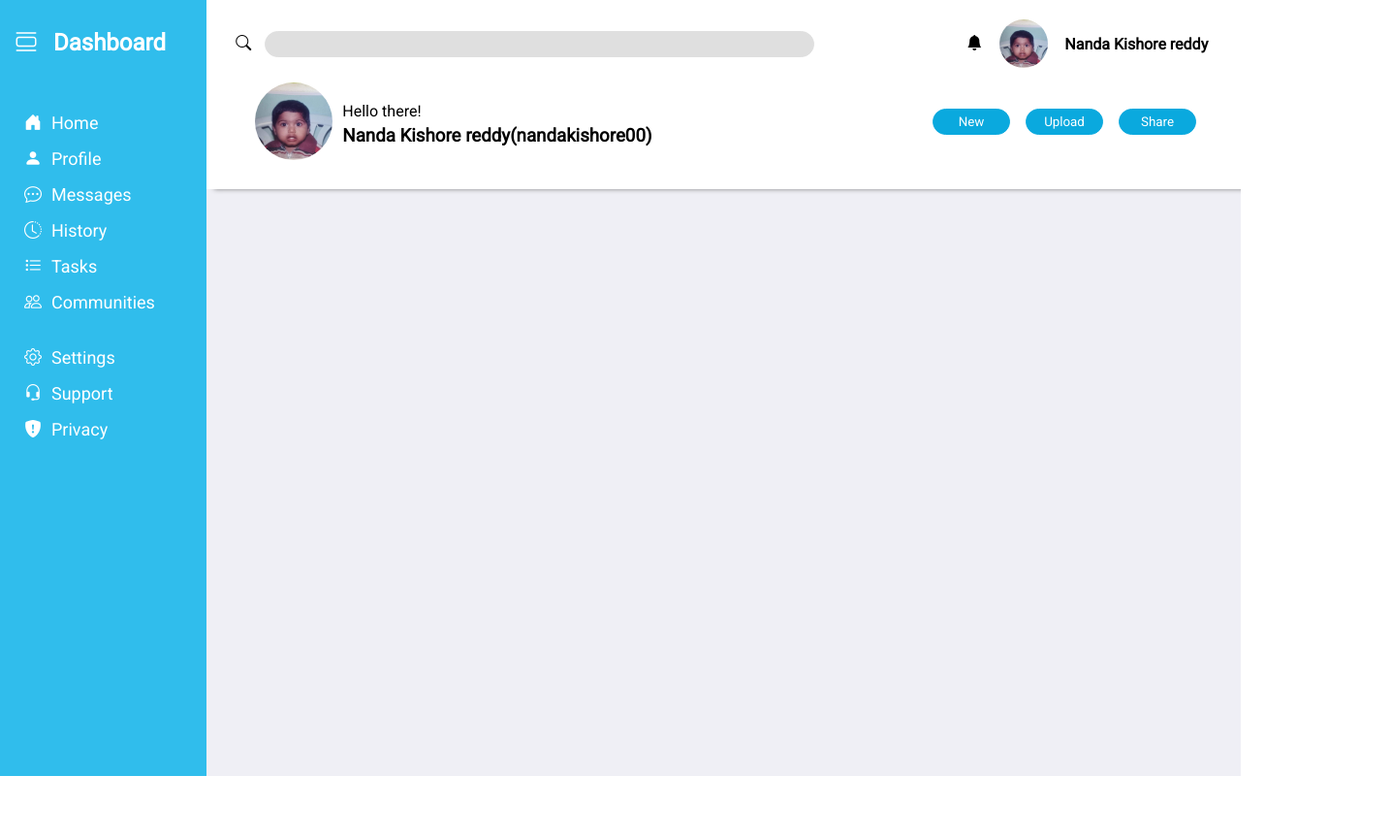
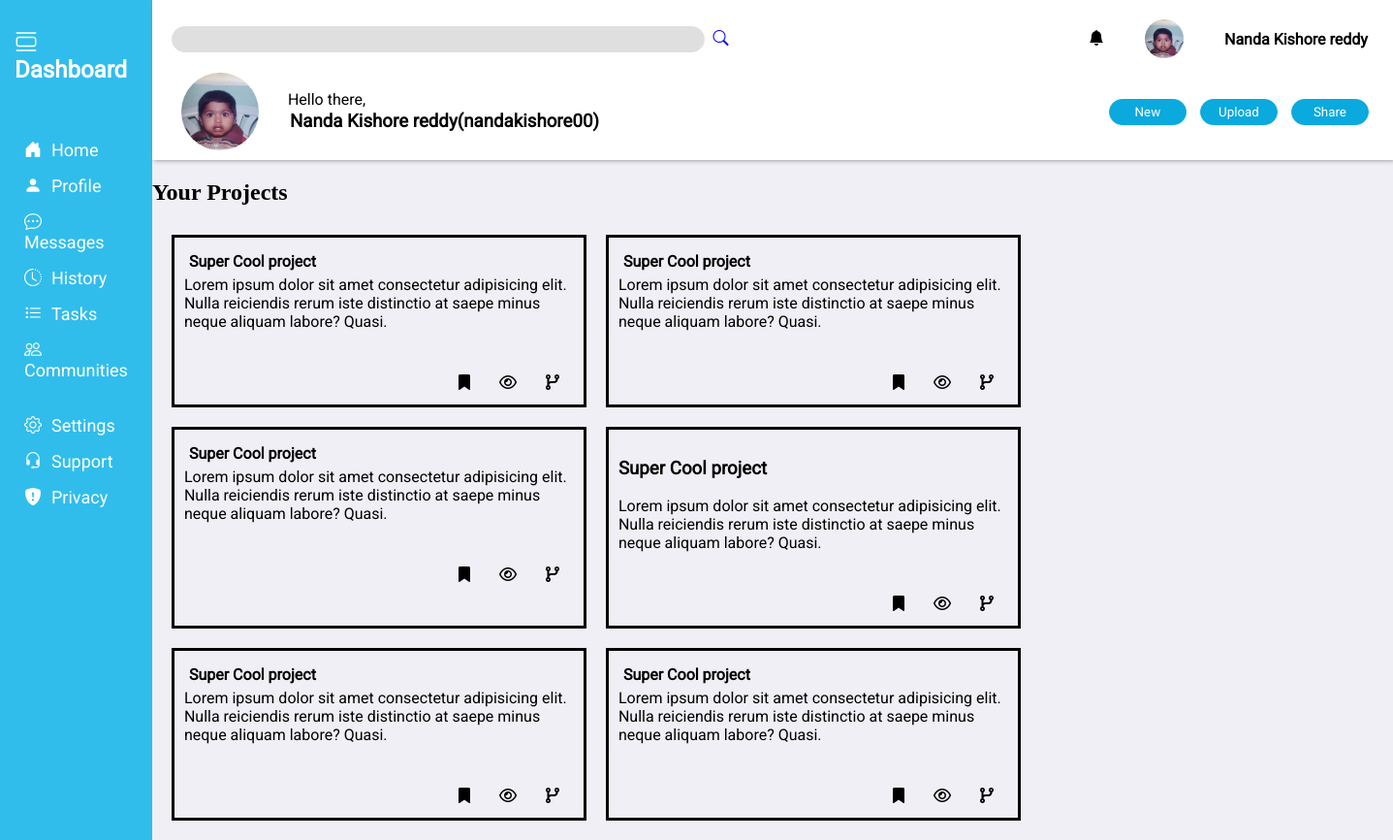
Before and after one commit to nandakishore00/Admin-dashboard, a website: page index.html in a window 1280 px wide. Shown: the whole page at 97% size, 1437 px wide, since content can reach past the window. Before the commit the page ends 800 px from the top, so only its background shows below. Drawn offline with nearby package versions, Linux system fonts and the light colour scheme.

Commit message:
add a rough sketch of project cards

```diff
--- a/index.css
+++ b/index.css
@@ -5,8 +5,7 @@ height:100%;
 .container{
 display: grid;
 height:100%;
-
-grid-template-columns: repeat(6,1fr);
+grid-template-columns: 1fr 10fr;
 
 }
 /*Styling for Dashboard section */
@@ -49,11 +48,12 @@ padding-right:10px;
 }
 .header{
     background-color: white;
-    padding: 20px;
+    padding-top: 20px;
     display: flex;
     flex-direction: column;
     z-index: 1;
-    box-shadow: 8px 0px 5px 0px grey;
+    width:100vw;
+    box-shadow: 2px 0px 5px 0px grey;
 }
 
 .first-row,.second-row{
@@ -63,14 +63,13 @@ padding-right:10px;
 }
 .search{
     width:60%;
-    text-align: center;
-
+    margin-left:20px;
 }
 .search-bar{
  border-radius:30px;
  background-color: #dfdfdf;
  border:1px solid #dfdfdf ;
- width:90%;
+ width:70%;
  padding:5px;
 }
 .profile{
@@ -84,26 +83,28 @@ padding-right:10px;
 .second-row{
     margin:15px 20px 10px 30px;
 
+
 }
 .greetings{
     display:flex;
     align-items: center;
     justify-content: center;
 
+
 }
 .text{
-    padding-top:25px;
+    margin-left:20px;
     font-family: 'Roboto', sans-serif;
-    font-weight:400;
+    font-weight: 400;
     text-align: left;
-    line-height: 0.4;
+    width: 30vw;
 }
 
 input[type='button']{
     border-radius:30px;
     width:80px;
     padding:5px;
-    margin:0 6px;
+    margin:5px;
     background-color: rgb(10, 169, 222);
     font-family: 'Roboto', sans-serif;
     border:1px solid rgb(10, 169, 222);
@@ -117,4 +118,35 @@ input[type='button']:hover{
     background: #efeff5;
     grid-column: 2/8;
     flex-grow:1;
+    width:100vw;
 }
+.projects{
+    margin: 10px;
+    font-family: 'Roboto', sans-serif;
+    width:70%;
+}
+.hard-projects,.medium-projects,.simple-projects{
+display:flex;
+}
+.card-items{
+    width:65%;
+    border:3px solid black;
+    margin:10px;
+    padding:10px;
+}
+h4{
+    margin:5px;
+}
+.title{
+
+}
+.content{
+ margin-bottom:40px;
+}
+.footer{
+    display: flex;
+    justify-content: end;
+}
+.fa{
+    margin:5px 15px;
+}
--- a/index.html
+++ b/index.html
@@ -10,6 +10,7 @@
     <link href="https://fonts.googleapis.com/css2?family=Roboto&display=swap" rel="stylesheet">
     <link rel="stylesheet" href="https://cdn.jsdelivr.net/npm/bootstrap-icons@1.10.3/font/bootstrap-icons.css">
     <link rel="stylesheet" href="index.css">
+    <script src="https://kit.fontawesome.com/dd67b3c9d9.js" crossorigin="anonymous"></script>
 
 </head>
 <body>
@@ -36,12 +37,12 @@
             <div class="header">
                 <div class="first-row">
                     <div class="search">
-                        <i class="bi bi-search icon"></i>
                         <input class="search-bar">
+                        <a href=#><i class="bi bi-search" style="padding-left:5px"></a></i>
                     </div>
                     <div class="profile">
                         <a href="#" style="color:black"><i class="bi bi-bell-fill icon" ></i></a>
-                        <img src="profile.jpg" style= "width:50px;height:50px;border-radius:50%"class="profile">
+                        <img src="profile.jpg" style= "width:40px;height:40px;border-radius:50%"class="profile">
                         <span style="font-family: 'Roboto', sans-serif;font-weight: bold;">Nanda Kishore reddy</span>
                     </div>
                 </div>
@@ -49,8 +50,8 @@
                     <div class="greetings">
                         <img src="profile.jpg" style= "width:80px;height:80px;border-radius:50%"class="profile">
                         <div class="text">
-                            <span >Hello there!</span>
-                            <h3>Nanda Kishore reddy(nandakishore00)</h3>
+                            <span >Hello there,</span>
+                            <h3 style="margin:2px">Nanda Kishore reddy(nandakishore00)</h3>
                         </div>
                     </div>
                     <div class="buttons">
@@ -61,7 +62,78 @@
                 </div>
             </div>
             <div class="project-cards">
+                <h2>Your Projects</h2>
+                <div class="projects">
+                    <div class="hard-projects">
+                        <div class="card-items">
+                            <h4 class="title">Super Cool project</h4>
+                            <div class="content">Lorem ipsum dolor sit amet consectetur adipisicing elit. Nulla reiciendis rerum iste distinctio at saepe minus neque aliquam labore? Quasi.
+                            </div>
+                            <div class="footer">
+                                <i class="fa fa-bookmark" aria-hidden="true"></i>
+                                <i class="fa fa-eye" aria-hidden="true"></i>
+                                <i class="fa fa-code-fork" aria-hidden="true"></i>
+                            </div>
+                        </div>
+                        <div class="card-items">
+                            <h4 class="title">Super Cool project</h4>
+                            <div class="content">Lorem ipsum dolor sit amet consectetur adipisicing elit. Nulla reiciendis rerum iste distinctio at saepe minus neque aliquam labore? Quasi.
+                            </div>
+                            <div class="footer">
+                                <i class="fa fa-bookmark" aria-hidden="true"></i>
+                                <i class="fa fa-eye" aria-hidden="true"></i>
+                                <i class="fa fa-code-fork" aria-hidden="true"></i>
+                            </div>
+                        </div>
+                    </div>
+                    <div class="medium-projects">
+                        <div class="card-items">
+                            <h4 class="title">Super Cool project</h4>
+                            <div class="content">Lorem ipsum dolor sit amet consectetur adipisicing elit. Nulla reiciendis rerum iste distinctio at saepe minus neque aliquam labore? Quasi.
+                            </div>
+                            <div class="footer">
+                                <i class="fa fa-bookmark" aria-hidden="true"></i>
+                                <i class="fa fa-eye" aria-hidden="true"></i>
+                                <i class="fa fa-code-fork" aria-hidden="true"></i>
+                            </div>
+                        </div>
+                        <div class="card-items">
+                            <h3 class="title">Super Cool project</h3>
+                            <div class="content">Lorem ipsum dolor sit amet consectetur adipisicing elit. Nulla reiciendis rerum iste distinctio at saepe minus neque aliquam labore? Quasi.
+                            </div>
+                            <div class="footer">
+                                <i class="fa fa-bookmark" aria-hidden="true"></i>
+                                <i class="fa fa-eye" aria-hidden="true"></i>
+                                <i class="fa fa-code-fork" aria-hidden="true"></i>
+                            </div>
+                        </div>
+                    </div>
+                    <div class="simple-projects">
+                        <div class="card-items">
+                            <h4 class="title">Super Cool project</h4>
+                            <div class="content">Lorem ipsum dolor sit amet consectetur adipisicing elit. Nulla reiciendis rerum iste distinctio at saepe minus neque aliquam labore? Quasi.
+                            </div>
+                            <div class="footer">
+                                <i class="fa fa-bookmark" aria-hidden="true"></i>
+                                <i class="fa fa-eye" aria-hidden="true"></i>
+                                <i class="fa fa-code-fork" aria-hidden="true"></i>
+                            </div>
+                        </div>
+                        <div class="card-items">
+                            <h4 class="title">Super Cool project</h4>
+                            <div class="content">Lorem ipsum dolor sit amet consectetur adipisicing elit. Nulla reiciendis rerum iste distinctio at saepe minus neque aliquam labore? Quasi.
+                            </div>
+                            <div class="footer">
+                                <i class="fa fa-bookmark" aria-hidden="true"></i>
+                                <i class="fa fa-eye" aria-hidden="true"></i>
+                                <i class="fa fa-code-fork" aria-hidden="true"></i>
+                            </div>
+                        </div>
+                    </div>
+                </div>
+                <div class="Updates">
 
+                </div>
             </div>
         </div>
     </div>
```
